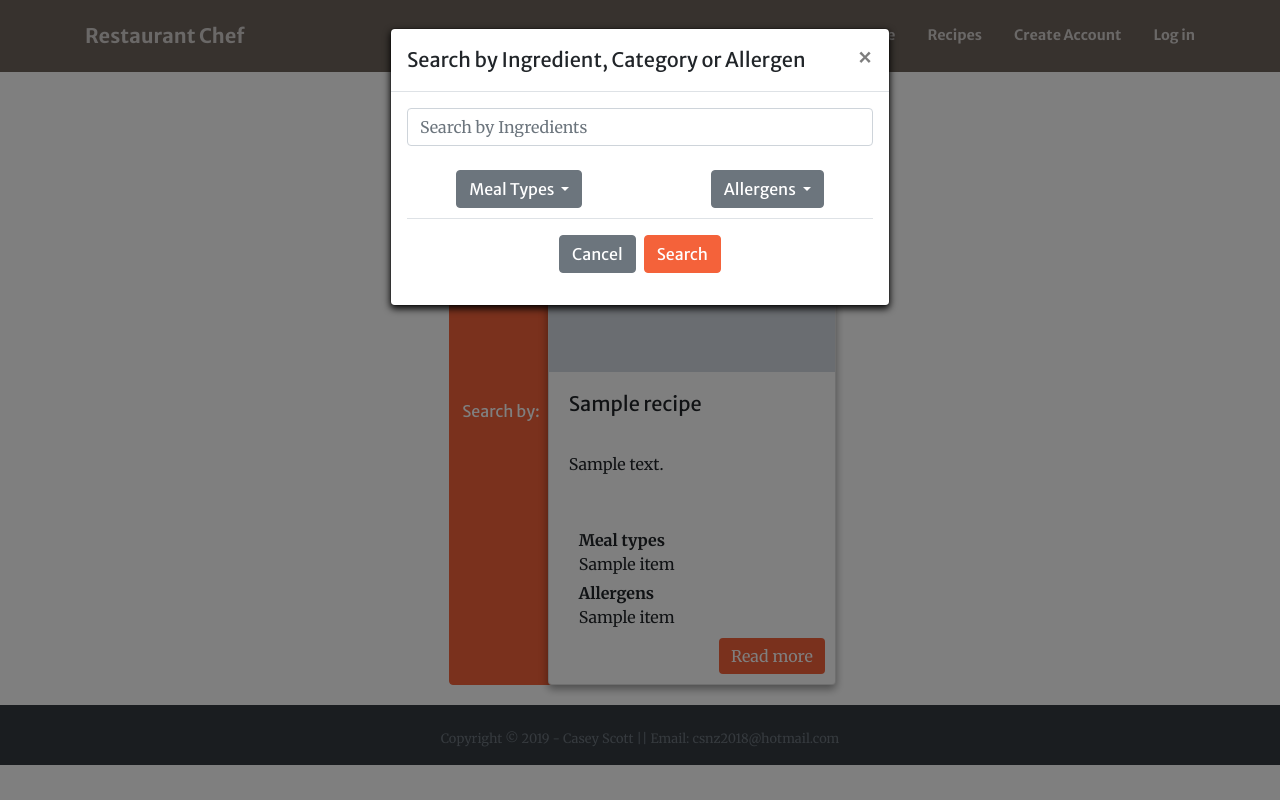
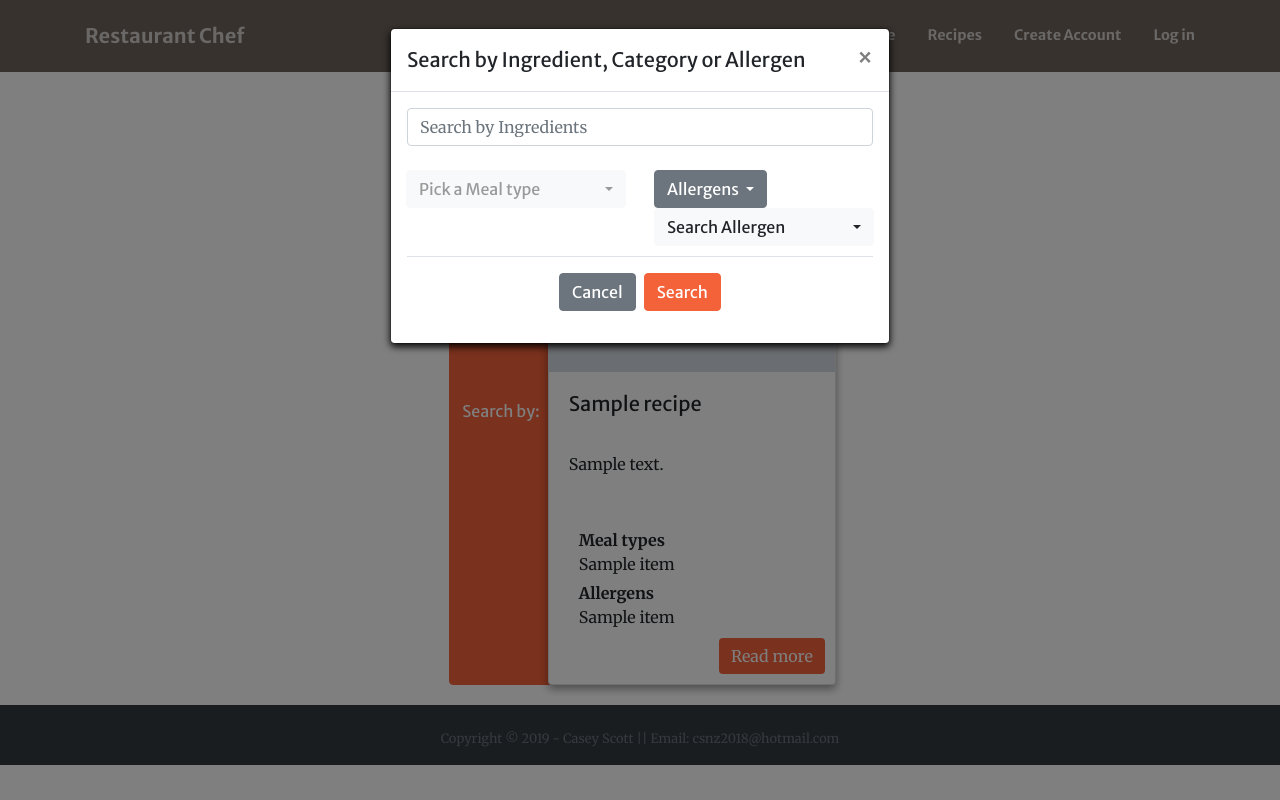
Before and after one commit to CaseyScott/taste-recipe, a Flask app: template templates/pages/recipes.html in a window 1280 px wide, after a click on "Search by:". Run offline with Flask 2, Linux system fonts and the light colour scheme; the template is opened without the code that fills it: most values are stand-ins (such as "Sample title", 1, 10 or a date in 2020); grey boxes marked "Sample" are stand-in pictures; some libraries are stand-ins or nearby versions.

Commit message:
meal type option in modal

```diff
--- a/app.py
+++ b/app.py
@@ -169,12 +169,16 @@ def recipes():
 """Session user recipe list from recipes collection that they have contributed to the database"""
 @app.route('/get_user_recipe', methods=['GET', 'POST'])
 def get_user_recipe():
-
-    recipes=mongo.db.recipes.find()
+    if session['username'] == username:
+        user = mongo.db.users.find_one({"username": username})
+        user_recipes = mongo.db.recipe.find({"username": session['username']})
 
     return render_template(
         'pages/get_user_recipe.html',
-        recipes=recipes)
+        user=user,
+        user_recipes=user_recipes,
+        meal_types_file=meal_types_file,
+        allergens_file=allergens_file)
 
 
 
@@ -276,7 +280,7 @@ def meals_search():
 
     return render_template(
         'search_results.html',
-        recipes=recipes_by_meals,
+        recipes_by_meals=recipes_by_meals,
         meal_types_file=meal_types_file,
         allergens_file=allergens_file)
 
@@ -332,7 +336,7 @@ def search_categories():
         recipe_category = mongo.db.recips.find(
             {"$and": [
                 {"meals": meals},
-                {"allergen": {"$nin": allergen}}]})
+                {"allergen": {"$text": allergen}}]})
 
     elif not ingredients and not allergen:
         recipe_category = mongo.db.recipe.find(
@@ -356,4 +360,6 @@ def search_categories():
 
 
 if __name__ == '__main__':
-    app.run(host=os.getenv('IP'), port=int(os.getenv('PORT')), debug=True)
+    app.run(host=os.getenv('IP'),
+            port=int(os.getenv('PORT')),
+            debug=True)
--- a/templates/page-layout/nav.html
+++ b/templates/page-layout/nav.html
@@ -34,8 +34,9 @@
 
                 {% else %}
 
+<!--only signed in user see these 3 nav bar options excluding general users from a user profile of recipes they have contributed, the option to add their own recipes and to log out-->
                 <li class="nav-item">
-                    <a class="nav-link js-scroll-trigger" href="{{url_for('get_user_recipe') }}">My Recipe</a>
+                    <a class="nav-link js-scroll-trigger" href="{{url_for('get_user_recipe', username = session['username'])}}">My Recipe</a>
                 </li>
 
                 <li class="nav-item">
--- a/templates/pages/search_box.html
+++ b/templates/pages/search_box.html
@@ -24,15 +24,15 @@
           <!-- meals selector -->
           <div class="row selectors">
             <div class="dropdown">
-              <button class="btn btn-secondary dropdown-toggle" type="button" id="dropdownMenuButton"
-                data-toggle="dropdown" aria-haspopup="true" aria-expanded="false">
-                Meal Types
-              </button>
               <!--dynalically generated data insert-->
-              <div class="dropdown-menu" aria-labelledby="dropdownMenuButton">
-                <a class="dropdown-item" href="#">Action</a>
-                <a class="dropdown-item" href="#">Another action</a>
-                <a class="dropdown-item" href="#">Something else here</a>
+              <div class="meals_input" id="meals_input">
+                  <form method="POST" action="{{ url_for('meals_search') }}">
+                <select class="selectpicker" required name="meals" class="meals" id="meals">
+                  <option value="" disabled selected>Pick a Meal type</option>
+                  {% for item in meal_types_file.meals %}
+                  <option value="{{ item }}">{{ item }}</option>
+                  {% endfor %}
+                </select>
               </div>
             </div>
 
@@ -43,11 +43,15 @@
                 Allergens
               </button>
               <!--dynalically generated data insert-->
-              <div class="dropdown-menu" aria-labelledby="dropdownMenuButton">
-                <a class="dropdown-item" href="#">Action</a>
-                <a class="dropdown-item" href="#">Another action</a>
-                <a class="dropdown-item" href="#">Something else here</a>
-              </div>
+              <div class="allergen_input" id="allergen_input">
+                  <form method="POST" action="{{ url_for('allergen_search') }}">
+                  <select class="selectpicker" multiple="true" name="allergen" id="allergen">
+                    <option value="" disabled selected>Search Allergen</option>
+                    {% for item in allergens_file.allergen %}
+                    <option value="{{ item }}">{{ item }}</option>
+                    {% endfor %}
+                  </select>
+                </div>
             </div>
           </div>
 
```
